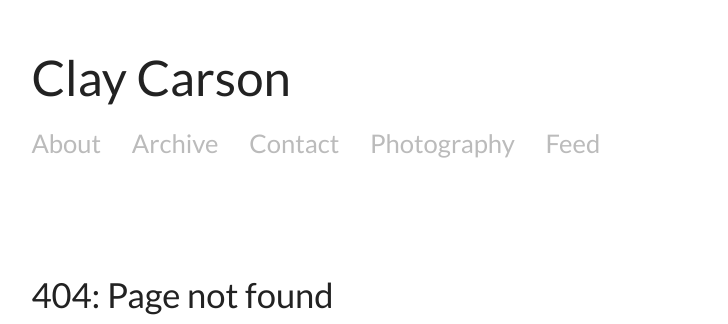
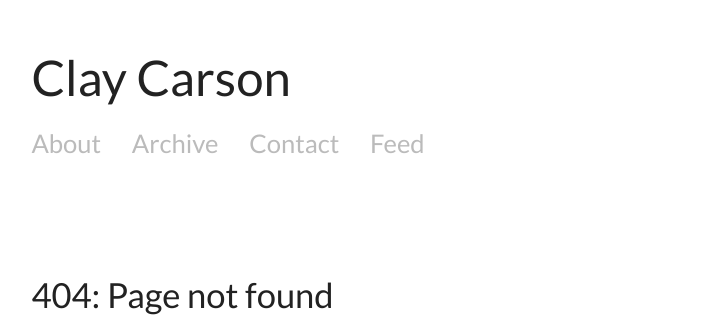
Before and after one commit to turnerthornton/turnerthornton.github.io, a Jekyll site: the page built from 404.html, in a window 1280 px wide. Shown: the top 324 px of the page, without its empty margins (263-991 px from the left). Built offline with Jekyll 4.4.1, drawn with Linux system fonts in a browser that asks for light colours.

Commit message:
pagination

```diff
--- a/_config.yml
+++ b/_config.yml
@@ -18,7 +18,7 @@
   name:           'Clay Carson'
   url:            https://twitter.com/claycarson
 
-paginate:         15
+paginate:         10
 
 # Custom vars
 version:          1.0.0
@@ -31,5 +31,4 @@
   About: '/about/'
   Archive: '/archive/'
   Contact: '/contact/'
-  Photography: '/photography/'
   Feed: '/atom.xml'
```
